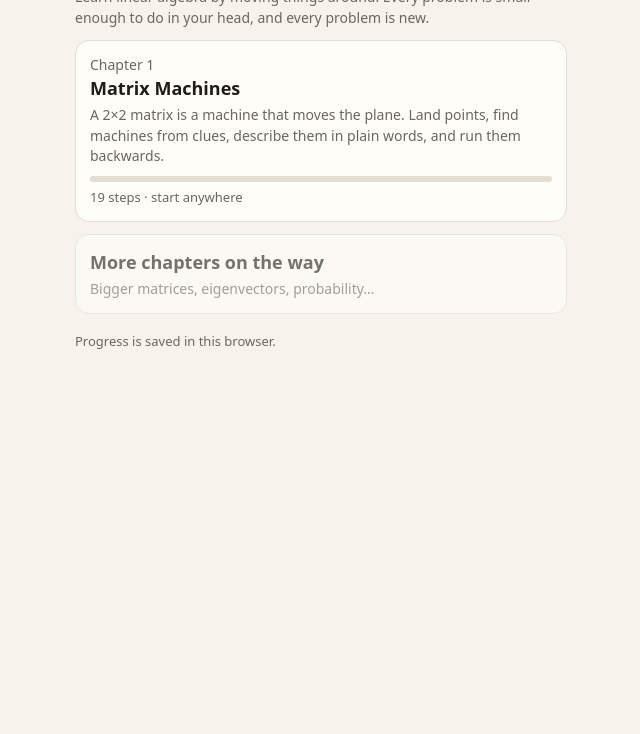
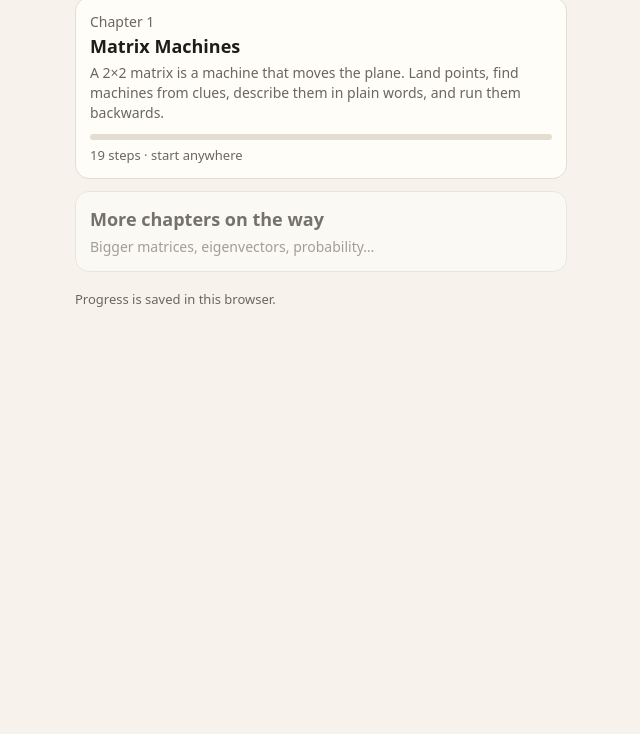
Before and after one commit to Alex-Lewandowski/Intuitive_linear_algebra, a plain HTML site: page index.html in a window 1280 px wide. Shown: the part 66-800 px from the top of the page, without its empty margins (319-959 px from the left). Drawn offline with Linux system fonts and the light colour scheme.

Commit message:
Remove home page tagline
Co-Authored-By: Claude Opus 5.5 <noreply@anthropic.com>
Claude-Session: https://claude.ai/code/session_01TEHUJDrekJ5YPnqBmfk95Z

```diff
--- a/index.html
+++ b/index.html
@@ -10,7 +10,6 @@
 <main>
   <header>
     <h1>Intuitive Linear Algebra</h1>
-    <p>Learn linear algebra by moving things around. Every problem is small enough to do in your head, and every problem is new.</p>
   </header>
 
   <a class="chapter" href="chapters/01-matrix-machines/index.html">
```
